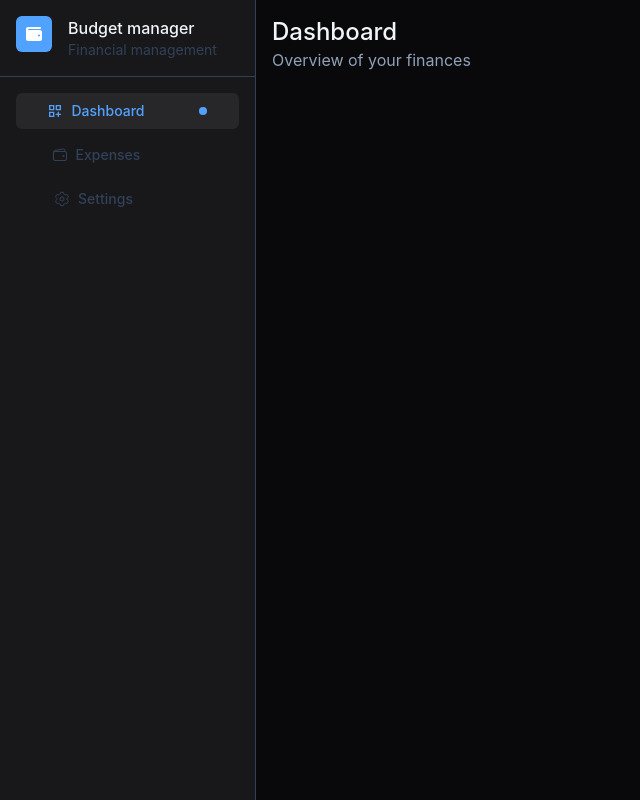
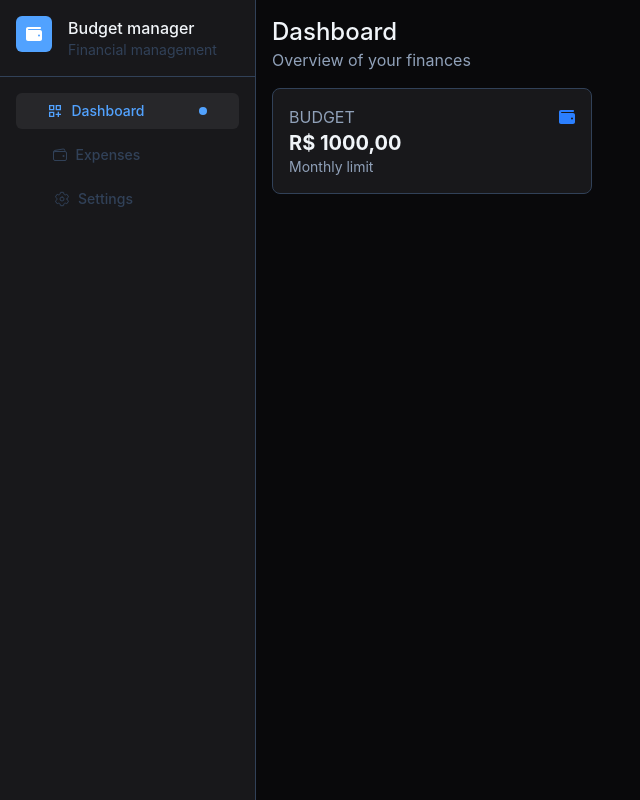
Before and after one commit to Itslucassantos/budget-manager, a React (Vite) app: page /dashboard in a window 1280 px wide. Shown: the whole page, without its empty margins (0-640 px from the left). Built offline with nearby package versions, Linux system fonts and the light colour scheme.

Commit message:
Dashboard card implemented

```diff
--- a/src/components/budgetTable/expenseModal/index.tsx
+++ b/src/components/budgetTable/expenseModal/index.tsx
@@ -8,7 +8,7 @@ import { z } from "zod";
 import { useForm } from "react-hook-form";
 import { zodResolver } from "@hookform/resolvers/zod";
 import type { BudgetTableProps } from "../index";
-import { Input } from "../../Input";
+import { Input } from "../../input";
 import { useEffect } from "react";
 import { toDateInputValue, toDisplayDate } from "../../../utils/dateFormatter";
 import { createExpense, updateExpense } from "../../../api/sheet2ApiClient";
--- /dev/null
+++ b/src/components/card/index.tsx
@@ -0,0 +1,31 @@
+interface CardProps {
+  title: string;
+  price?: string;
+  buyNumber?: number;
+  icon: React.ReactNode;
+  description: string;
+}
+
+export function Card({
+  title,
+  price,
+  buyNumber,
+  icon,
+  description,
+}: CardProps) {
+  return (
+    <div className="flex flex-col bg-zinc-900 rounded-lg p-4 border border-slate-700">
+      <div className="flex justify-between items-center">
+        <div className="text-slate-400 text-base">{title}</div>
+
+        <div>{icon}</div>
+      </div>
+      {price ? (
+        <div className="text-slate-100 text-xl font-bold">{price}</div>
+      ) : (
+        <div className="text-slate-100 text-xl font-bold">{buyNumber}</div>
+      )}
+      <div className="text-slate-400 text-sm">{description}</div>
+    </div>
+  );
+}
--- a/src/pages/dashboard/index.tsx
+++ b/src/pages/dashboard/index.tsx
@@ -1,7 +1,11 @@
+import { Card } from "../../components/card";
 import { MobileMenu } from "../../components/mobileMenu";
 import { SidebarDesktop } from "../../components/sidebarDesktop";
+import { FaWallet } from "react-icons/fa6";
 
 export function Dashboard() {
+  const budget = `R$ 1000,00`;
+
   return (
     <div className="flex flex-col md:flex-row min-h-screen">
       <MobileMenu />
@@ -18,6 +22,15 @@ export function Dashboard() {
             </p>
           </div>
         </div>
+
+        <div className="mt-4 grid grid-cols-1 md:grid-cols-2 lg:grid-cols-3 gap-4">
+          <Card
+            title="BUDGET"
+            price={budget}
+            description="Monthly limit"
+            icon={<FaWallet height={13} width={13} className="text-blue-500" />}
+          />
+        </div>
       </div>
     </div>
   );
```
